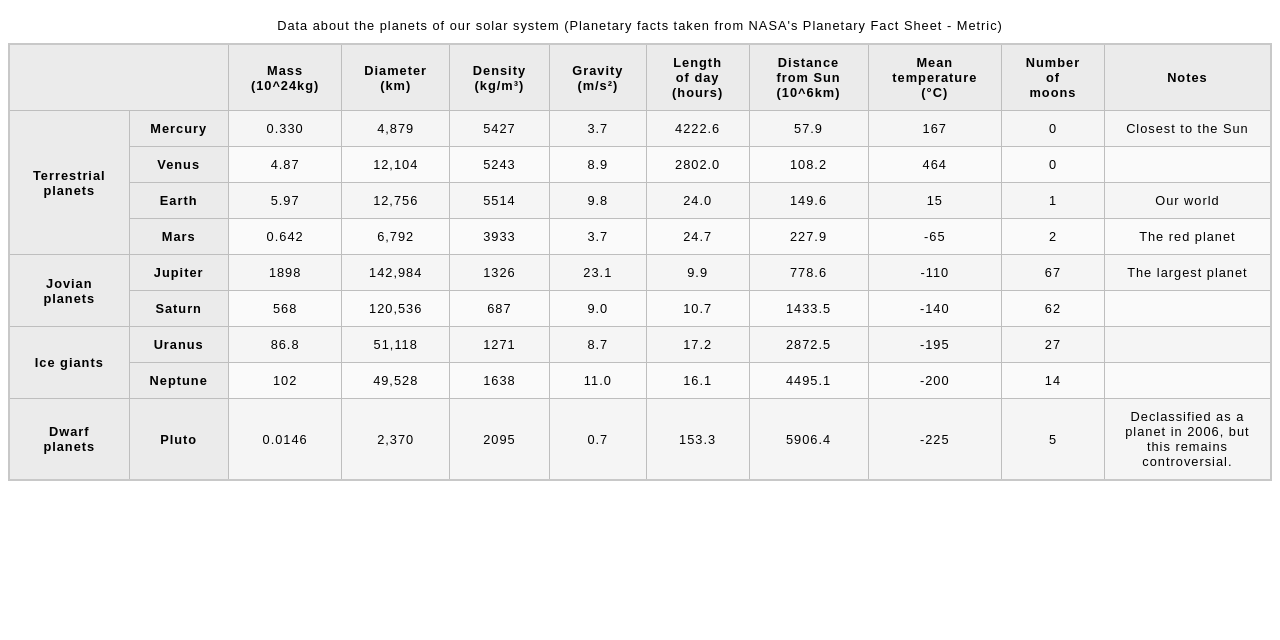
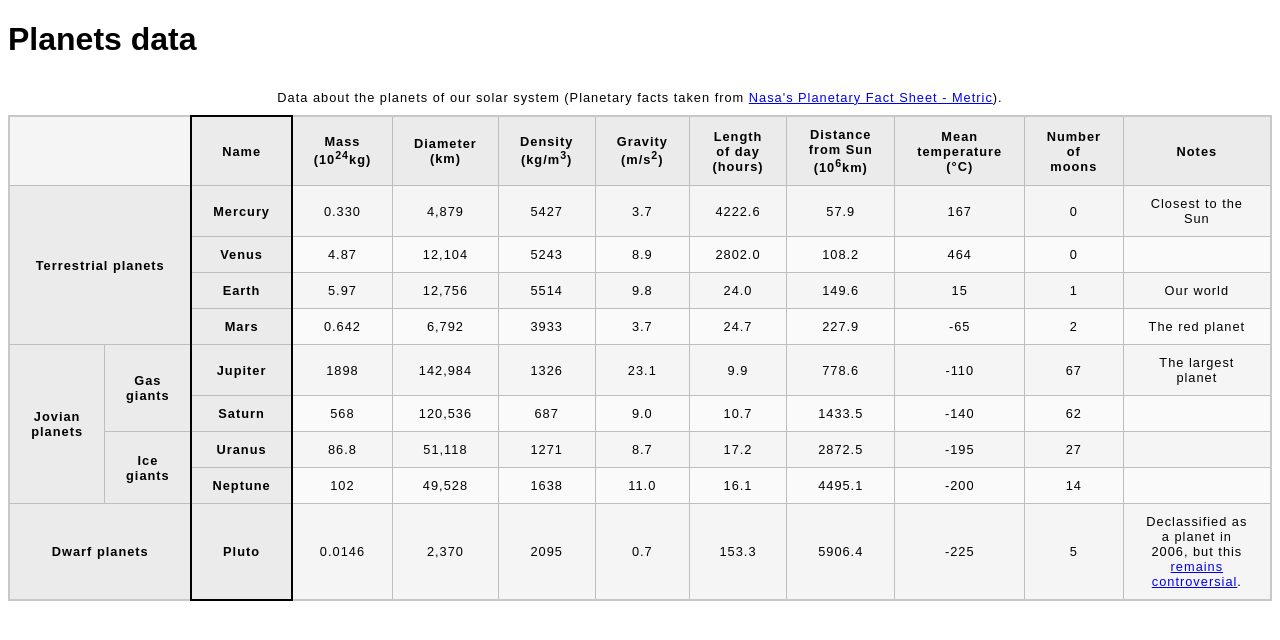
Before and after one commit to Derek2005/Assignment2, a plain HTML site: page index.html in a window 1280 px wide. Drawn offline with Linux system fonts and the light colour scheme.

Commit message:
Update index.html

```diff
--- a/index.html
+++ b/index.html
@@ -1,32 +1,39 @@
 <!DOCTYPE html>
-<html lang="en">
+<html lang="en-US">
   <head>
-    <meta charset="UTF-8">
-    <meta name="viewport" content="width=device-width, initial-scale=1.0">
-    <title>Planets of the Solar System</title>
-    <link rel="stylesheet" href="minimal-table.css"> <!-- Link to your CSS file -->
+    <meta charset="utf-8">
+    <meta name="viewport" content="width=device-width">
+    <title>Planets data</title>
+    <link href="minimal-table.css" rel="stylesheet" type="text/css">
   </head>
   <body>
+    <h1>Planets data</h1>
+
     <table>
-        <caption>Data about the planets of our solar system (Planetary facts taken from NASA's Planetary Fact Sheet - Metric)</caption>
+      <caption>Data about the planets of our solar system (Planetary facts taken from <a href="https://nssdc.gsfc.nasa.gov/planetary/factsheet/">Nasa's Planetary Fact Sheet - Metric</a>).</caption>
+      <colgroup>
+        <col span="2">
+        <col style="border: 2px solid black">
+        <col span="9">
+      </colgroup>
       <thead>
         <tr>
-                <th colspan="2"></th> <!-- Empty cell spanning 2 columns -->
-                <th>Mass (10^24kg)</th>
-                <th>Diameter (km)</th>
-                <th>Density (kg/m³)</th>
-                <th>Gravity (m/s²)</th>
-                <th>Length of day (hours)</th>
-                <th>Distance from Sun (10^6km)</th>
-                <th>Mean temperature (°C)</th>
-                <th>Number of moons</th>
-                <th>Notes</th>
+          <td colspan="2"></td>
+          <th scope="col">Name</th>
+          <th scope="col">Mass (10<sup>24</sup>kg)</th>
+          <th scope="col">Diameter (km)</th>
+          <th scope="col">Density (kg/m<sup>3</sup>)</th>
+          <th scope="col">Gravity (m/s<sup>2</sup>)</th>
+          <th scope="col">Length of day (hours)</th>
+          <th scope="col">Distance from Sun (10<sup>6</sup>km)</th>
+          <th scope="col">Mean temperature (°C)</th>
+          <th scope="col">Number of moons</th>
+          <th scope="col">Notes</th>
         </tr>
       </thead>
       <tbody>
-            <!-- Terrestrial Planets -->
         <tr>
-                <th rowspan="4">Terrestrial planets</th> <!-- Rowspan for Terrestrial planets -->
+          <th rowspan="4" colspan="2" scope="rowgroup">Terrestrial planets</th>
           <th scope="row">Mercury</th>
           <td>0.330</td>
           <td>4,879</td>
@@ -74,10 +81,9 @@
           <td>2</td>
           <td>The red planet</td>
         </tr>
-
-            <!-- Jovian Planets -->
         <tr>
-                <th rowspan="2">Jovian planets</th> <!-- Rowspan for Jovian planets -->
+          <th rowspan="4" scope="rowgroup">Jovian planets</th>
+          <th rowspan="2" scope="rowgroup">Gas giants</th>
           <th scope="row">Jupiter</th>
           <td>1898</td>
           <td>142,984</td>
@@ -101,10 +107,8 @@
           <td>62</td>
           <td></td>
         </tr>
-
-            <!-- Ice Giants -->
         <tr>
-                <th rowspan="2">Ice giants</th> <!-- Rowspan for Ice giants -->
+          <th rowspan="2" scope="rowgroup">Ice giants</th>
           <th scope="row">Uranus</th>
           <td>86.8</td>
           <td>51,118</td>
@@ -128,10 +132,8 @@
           <td>14</td>
           <td></td>
         </tr>
-
-            <!-- Dwarf Planets -->
         <tr>
-                <th>Dwarf planets</th> <!-- Dwarf planets row -->
+          <th colspan="2" scope="row">Dwarf planets</th>
           <th scope="row">Pluto</th>
           <td>0.0146</td>
           <td>2,370</td>
@@ -141,9 +143,10 @@
           <td>5906.4</td>
           <td>-225</td>
           <td>5</td>
-                <td>Declassified as a planet in 2006, but this remains controversial.</td>
+          <td>Declassified as a planet in 2006, but this <a href="https://www.usatoday.com/story/tech/2014/10/02/pluto-planet-solar-system/16578959/">remains controversial</a>.</td>
         </tr>
       </tbody>
     </table>
+
   </body>
 </html>
```
Lines whose indentation alone changed are shown as unchanged.
